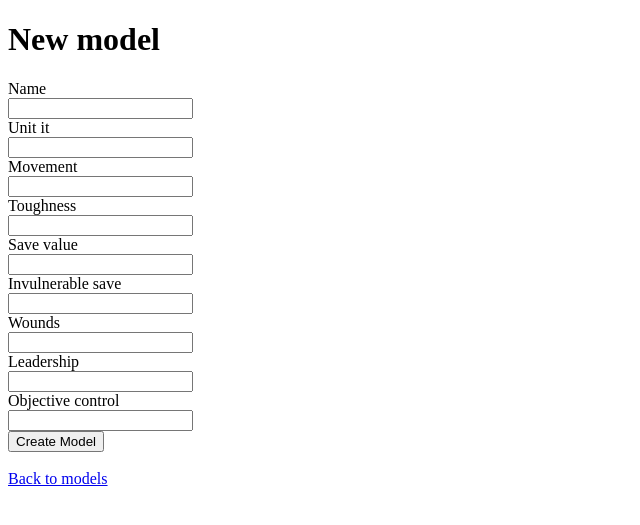
After one commit to jacobhoffmann257/Army-Stat-Wiki, a Rails app: page /models/new in a window 1280 px wide. The commit adds this page. Shown: the top 525 px of the page, without its empty margins (0-640 px from the left). Run offline with Rails 7, Linux system fonts and the light colour scheme; some libraries are stand-ins or nearby versions.

Commit message:
added model replaced unit

```diff
--- /dev/null
+++ b/app/controllers/models_controller.rb
@@ -0,0 +1,70 @@
+class ModelsController < ApplicationController
+  before_action :set_model, only: %i[ show edit update destroy ]
+
+  # GET /models or /models.json
+  def index
+    @models = Model.all
+  end
+
+  # GET /models/1 or /models/1.json
+  def show
+  end
+
+  # GET /models/new
+  def new
+    @model = Model.new
+  end
+
+  # GET /models/1/edit
+  def edit
+  end
+
+  # POST /models or /models.json
+  def create
+    @model = Model.new(model_params)
+
+    respond_to do |format|
+      if @model.save
+        format.html { redirect_to model_url(@model), notice: "Model was successfully created." }
+        format.json { render :show, status: :created, location: @model }
+      else
+        format.html { render :new, status: :unprocessable_entity }
+        format.json { render json: @model.errors, status: :unprocessable_entity }
+      end
+    end
+  end
+
+  # PATCH/PUT /models/1 or /models/1.json
+  def update
+    respond_to do |format|
+      if @model.update(model_params)
+        format.html { redirect_to model_url(@model), notice: "Model was successfully updated." }
+        format.json { render :show, status: :ok, location: @model }
+      else
+        format.html { render :edit, status: :unprocessable_entity }
+        format.json { render json: @model.errors, status: :unprocessable_entity }
+      end
+    end
+  end
+
+  # DELETE /models/1 or /models/1.json
+  def destroy
+    @model.destroy
+
+    respond_to do |format|
+      format.html { redirect_to models_url, notice: "Model was successfully destroyed." }
+      format.json { head :no_content }
+    end
+  end
+
+  private
+    # Use callbacks to share common setup or constraints between actions.
+    def set_model
+      @model = Model.find(params[:id])
+    end
+
+    # Only allow a list of trusted parameters through.
+    def model_params
+      params.require(:model).permit(:name, :unit_it, :movement, :toughness, :save_value, :invulnerable_save, :wounds, :leadership, :objective_control)
+    end
+end
--- a/app/models/unit.rb
+++ b/app/models/unit.rb
@@ -3,7 +3,7 @@
 # Table name: units
 #
 #  id         :integer          not null, primary key
-#  base_size  :string
+#  base_size  :integer
 #  cost       :integer
 #  max_size   :integer
 #  name       :string
--- /dev/null
+++ b/app/views/models/_form.html.erb
@@ -0,0 +1,62 @@
+<%= form_with(model: model) do |form| %>
+  <% if model.errors.any? %>
+    <div style="color: red">
+      <h2><%= pluralize(model.errors.count, "error") %> prohibited this model from being saved:</h2>
+
+      <ul>
+        <% model.errors.each do |error| %>
+          <li><%= error.full_message %></li>
+        <% end %>
+      </ul>
+    </div>
+  <% end %>
+
+  <div>
+    <%= form.label :name, style: "display: block" %>
+    <%= form.text_field :name %>
+  </div>
+
+  <div>
+    <%= form.label :unit_it, style: "display: block" %>
+    <%= form.number_field :unit_it %>
+  </div>
+
+  <div>
+    <%= form.label :movement, style: "display: block" %>
+    <%= form.number_field :movement %>
+  </div>
+
+  <div>
+    <%= form.label :toughness, style: "display: block" %>
+    <%= form.number_field :toughness %>
+  </div>
+
+  <div>
+    <%= form.label :save_value, style: "display: block" %>
+    <%= form.number_field :save_value %>
+  </div>
+
+  <div>
+    <%= form.label :invulnerable_save, style: "display: block" %>
+    <%= form.number_field :invulnerable_save %>
+  </div>
+
+  <div>
+    <%= form.label :wounds, style: "display: block" %>
+    <%= form.number_field :wounds %>
+  </div>
+
+  <div>
+    <%= form.label :leadership, style: "display: block" %>
+    <%= form.number_field :leadership %>
+  </div>
+
+  <div>
+    <%= form.label :objective_control, style: "display: block" %>
+    <%= form.number_field :objective_control %>
+  </div>
+
+  <div>
+    <%= form.submit %>
+  </div>
+<% end %>
--- /dev/null
+++ b/app/views/models/new.html.erb
@@ -0,0 +1,9 @@
+<h1>New model</h1>
+
+<%= render "form", model: @model %>
+
+<br>
+
+<div>
+  <%= link_to "Back to models", models_path %>
+</div>
--- a/app/views/units/_form.html.erb
+++ b/app/views/units/_form.html.erb
@@ -38,7 +38,7 @@
 
   <div>
     <%= form.label :base_size, style: "display: block" %>
-    <%= form.text_field :base_size %>
+    <%= form.number_field :base_size %>
   </div>
 
   <div>
--- a/config/routes.rb
+++ b/config/routes.rb
@@ -1,5 +1,6 @@
 Rails.application.routes.draw do
   resources :units
+  resources :models
   resources :factions
   # Define your application routes per the DSL in https://guides.rubyonrails.org/routing.html
 
--- a/db/migrate/20231115223614_create_units.rb
+++ b/db/migrate/20231116155356_create_units.rb
@@ -1,12 +1,12 @@
 class CreateUnits < ActiveRecord::Migration[7.0]
   def change
     create_table :units do |t|
-      t.string :name, presence: true
+      t.string :name
       t.string :role
       t.integer :cost
-      t.integer :faction_id, null: false, foreign_key: {to_table: :factions}
+      t.integer :faction_id,  null: false, foreign_key: { to_table: :factions }
       t.integer :max_size
-      t.string :base_size
+      t.integer :base_size
       t.string :picture
 
       t.timestamps
```
Also changed, not shown: app/models/model.rb (added, +19 -0 lines), app/views/models/_model.html.erb (added, +47 -0 lines), app/views/models/edit.html.erb (added, +10 -0 lines), app/views/models/index.html.erb (added, +14 -0 lines), app/views/models/show.html.erb (added, +10 -0 lines), db/migrate/20231116154100_create_models.rb (added, +17 -0 lines), app/views/models/_model.json.jbuilder (added), app/views/models/index.json.jbuilder (added), app/views/models/show.json.jbuilder (added), db/development.sqlite3, db/schema.rb.
